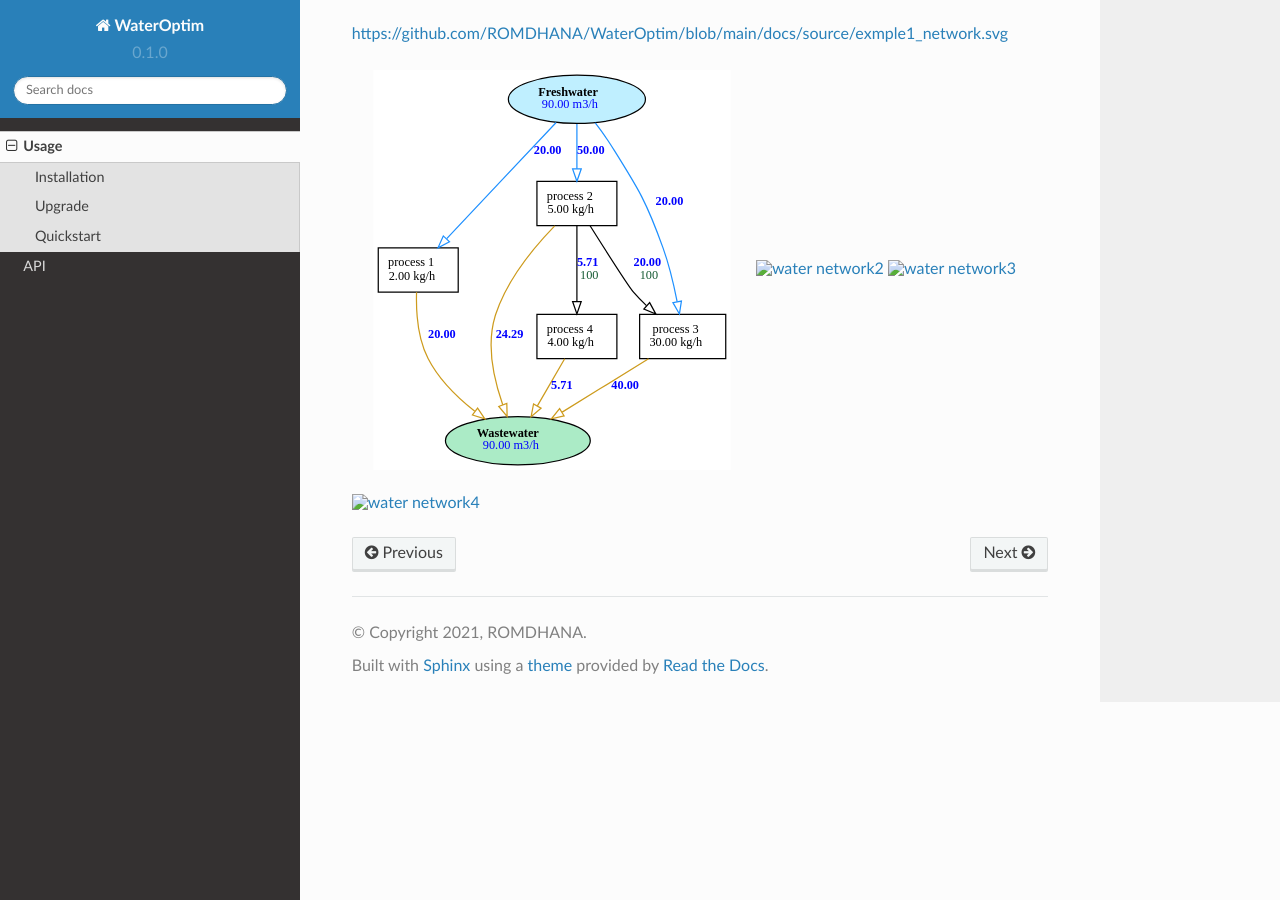
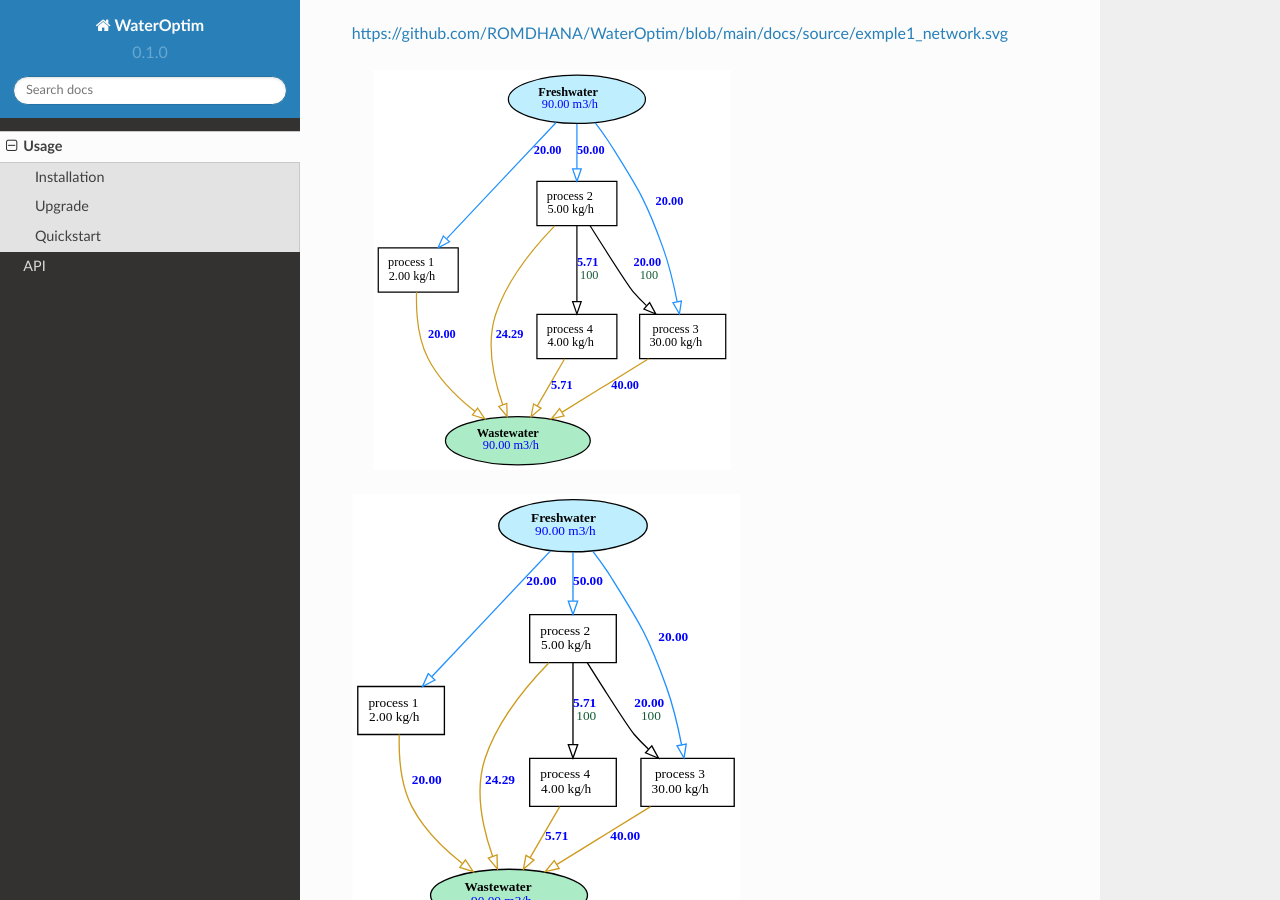
Before and after one commit to ROMDHANA/WaterOptim, a Sphinx documentation site: the page built from docs/source/usage.rst, in a window 1280 px wide and 900 px high, scrolled down 3012 px. Built offline with Sphinx 7.4.7 and the Read the Docs theme 2.0.0, drawn with Linux system fonts in a browser that asks for light colours.

Commit message:
Update usage.rst

```diff
--- a/docs/source/usage.rst
+++ b/docs/source/usage.rst
@@ -193,20 +193,6 @@ https://github.com/ROMDHANA/WaterOptim/blob/main/docs/source/exmple1_network.svg
    :alt: water network1
 
 
-.. image:: /docs/exmple1_network.svg
-   :height: 400
-   :width: 400
-   :alt: water network2
+.. raw:: html
 
-
-
-.. image:: _images/exmple1_network.svg
-   :height: 400
-   :width: 400
-   :alt: water network3
-
-
-.. image:: /_images/exmple1_network.svg
-   :height: 400
-   :width: 400
-   :alt: water network4
+        <img src="https://github.com/ROMDHANA/WaterOptim/blob/main/docs/source/exmple1_network.svg" alt="No message"/></a>
```
